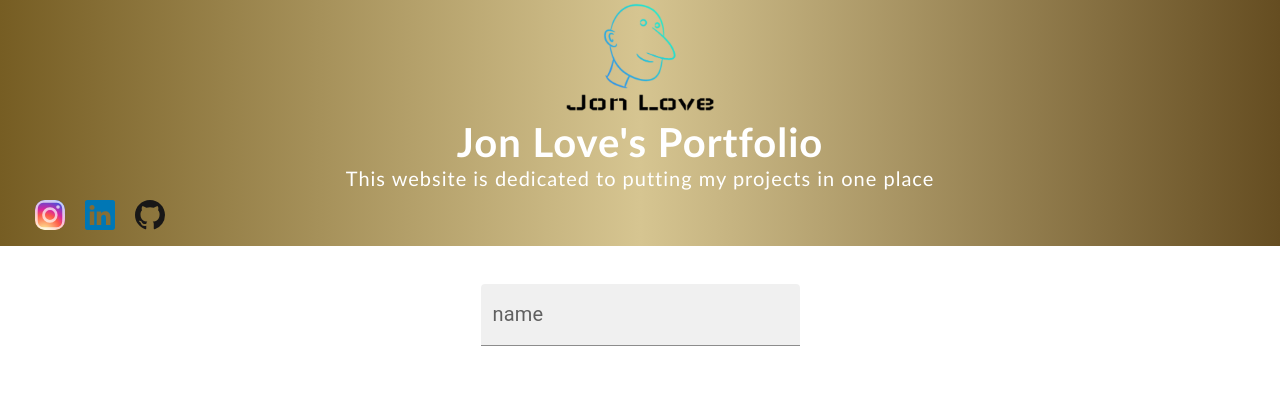
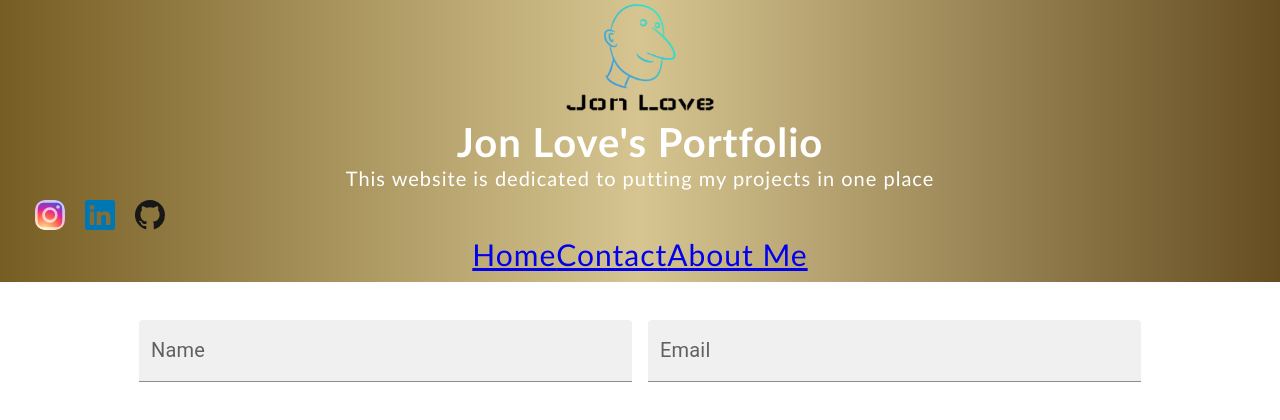
Before and after one commit to jonnny013/portfolio, a React (Vite) app: page /contact in a window 1280 px wide. Shown: the top 420 px of the page. Built offline with nearby package versions, Linux system fonts and the light colour scheme.

Commit message:
Add routes and links for nav

```diff
--- a/src/App.tsx
+++ b/src/App.tsx
@@ -5,7 +5,8 @@ import Carousel from './components/Projects/Carousel';
 import {Project} from './types';
 import HeaderIndex from './components/Header/HeaderIndex';
 import { Route, Routes } from 'react-router-dom';
-import StandardFormBar from './components/StandardFormBar';
+import ContactIndex from './components/ContactMe/ContactIndex';
+import AboutIndex from './components/AboutMe/AboutIndex';
 
 const App: React.FC = () => {
   const projects: Project[] = [];
@@ -16,9 +17,10 @@ const App: React.FC = () => {
   return (
     <div>
       <HeaderIndex />
-      <StandardFormBar id='name' label='name' type='text' />
       <Routes>
         <Route path='/' element={<Carousel projects={projects} />} />
+        <Route path='contact' element={<ContactIndex /> } />
+        <Route path='about' element={<AboutIndex />} />
       </Routes>
     </div>
   )
--- /dev/null
+++ b/src/components/AboutMe/AboutIndex.tsx
@@ -0,0 +1,8 @@
+
+const AboutIndex = () => {
+  return (
+    <div>AboutIndex</div>
+  )
+}
+
+export default AboutIndex
--- a/src/components/ContactMe/ContactForm.tsx
+++ b/src/components/ContactMe/ContactForm.tsx
@@ -0,0 +1,16 @@
+import Box from '@mui/material/Box'
+import StandardFormBar from '../StandardFormBar'
+const ContactForm = () => {
+  return (
+    <Box
+      sx={{
+        '& > :not(style)': { m: 1, width: '85ch' },
+      }}
+    >
+      <StandardFormBar id='name' label='Name' type='text' />
+      <StandardFormBar id='email' label='Email' type='email' />
+    </Box>
+  )
+}
+
+export default ContactForm
--- a/src/components/ContactMe/ContactIndex.tsx
+++ b/src/components/ContactMe/ContactIndex.tsx
@@ -1,7 +1,9 @@
+import ContactForm from "./ContactForm"
+
 const ContactIndex = () => {
   return (
     <>
-
+      <ContactForm />
     </>
   )
 }
--- a/src/components/Header/NavBar.tsx
+++ b/src/components/Header/NavBar.tsx
@@ -1,8 +1,12 @@
 import SocialIcons from "./SocialIcons";
+import { Link } from "react-router-dom";
 
 const NavBar = () => {
   return <div id='header-link'>
     <SocialIcons />
+    <Link to='/'>Home</Link>
+    <Link to='contact'>Contact</Link>
+    <Link to='about'>About Me</Link>
   </div>;
 }
 
--- a/src/components/StandardFormBar.tsx
+++ b/src/components/StandardFormBar.tsx
@@ -1,4 +1,3 @@
-import Box from '@mui/material/Box'
 import TextField from '@mui/material/TextField'
 
 interface propTypes {
@@ -16,12 +15,7 @@ const styles = {
 
 const StandardFormBar = ({id, label, type, helperText}: propTypes) => {
   return (
-    <>
-      <Box
-        sx={{
-          '& > :not(style)': { m: 1, width: '55ch' },
-        }}
-      >
+
         <TextField
           inputProps={styles.resize}
           InputLabelProps={styles.resize}
@@ -31,8 +25,6 @@ const StandardFormBar = ({id, label, type, helperText}: propTypes) => {
           type={type}
           helperText={helperText ? helperText : undefined}
         ></TextField>
-      </Box>
-    </>
   )
 }
 
```
